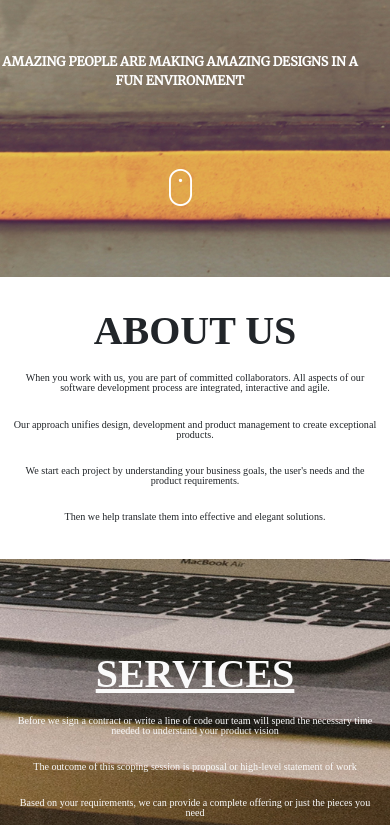
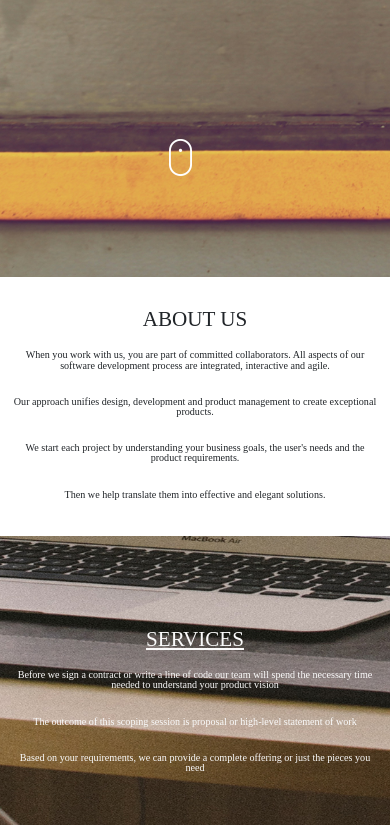
Before and after one commit to kelvin-daniel/delani-studio, a plain HTML site: page index.html in a window 390 px wide. Shown: the part 525-1350 px from the top of the page. Drawn offline with nearby package versions, Linux system fonts and the light colour scheme.

Commit message:
make smaller screens responsive

```diff
--- a/css/style.css
+++ b/css/style.css
@@ -289,7 +289,8 @@ color: #fff;
 
 @media screen and (max-width: 470px){
   h1 {
-    font-weight: bolder;
+    font-weight: lighter;
+    font-size: 2.5vh;
   }
   body {
     font-size: 1.5vh;
@@ -301,6 +302,8 @@ color: #fff;
     font-weight: lighter;
   }
 
-  #hp
+  #hpara {
+    display: none;
+  }
 
 }
--- a/index.html
+++ b/index.html
@@ -23,7 +23,7 @@
         <h1>TO DELANI STUDIO</h1>
       </div>
       <div class="col-md-12">
-        <p id="hp" >AMAZING PEOPLE ARE MAKING AMAZING DESIGNS IN A FUN ENVIRONMENT</p>
+        <p id="hpara" >AMAZING PEOPLE ARE MAKING AMAZING DESIGNS IN A FUN ENVIRONMENT</p>
       </div>
       <div class="col-md-12">
         <a href="#about"><img src="img/mouse_click.png" alt="Mouse"></a>
```
